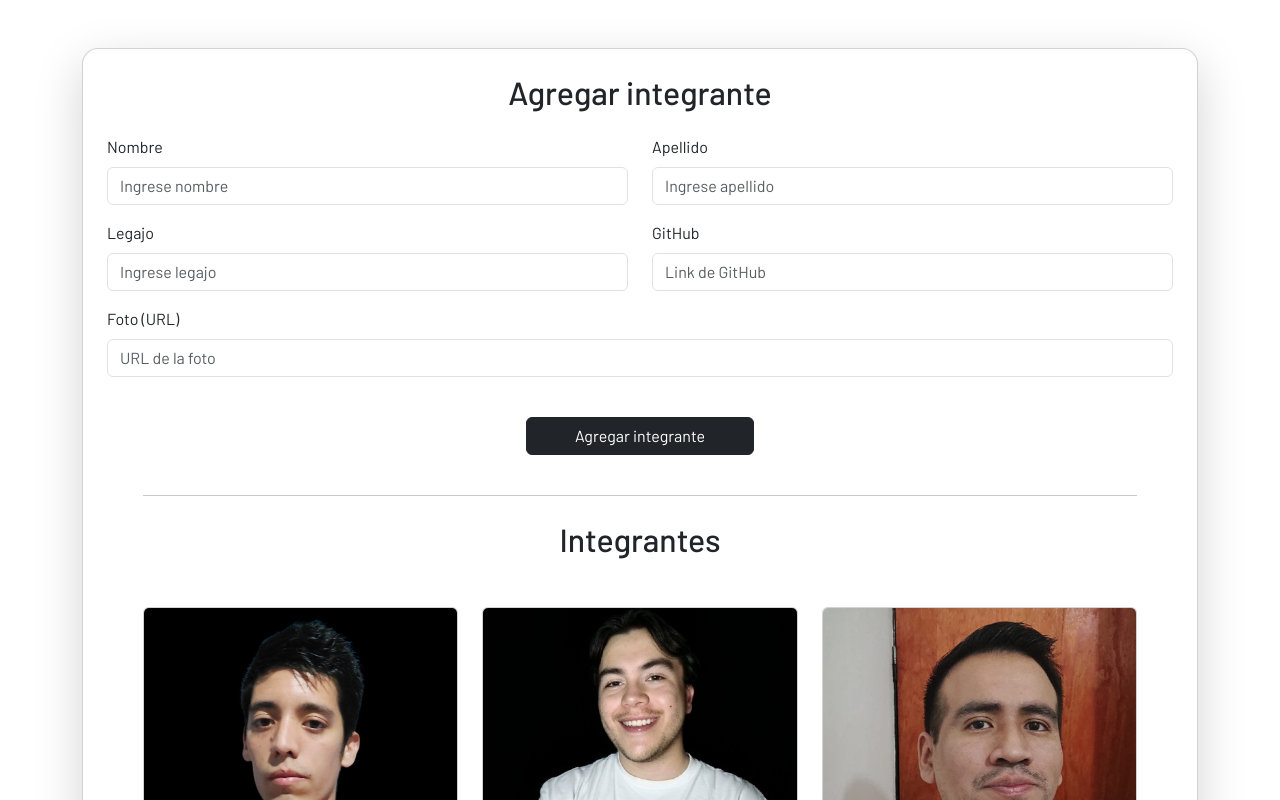
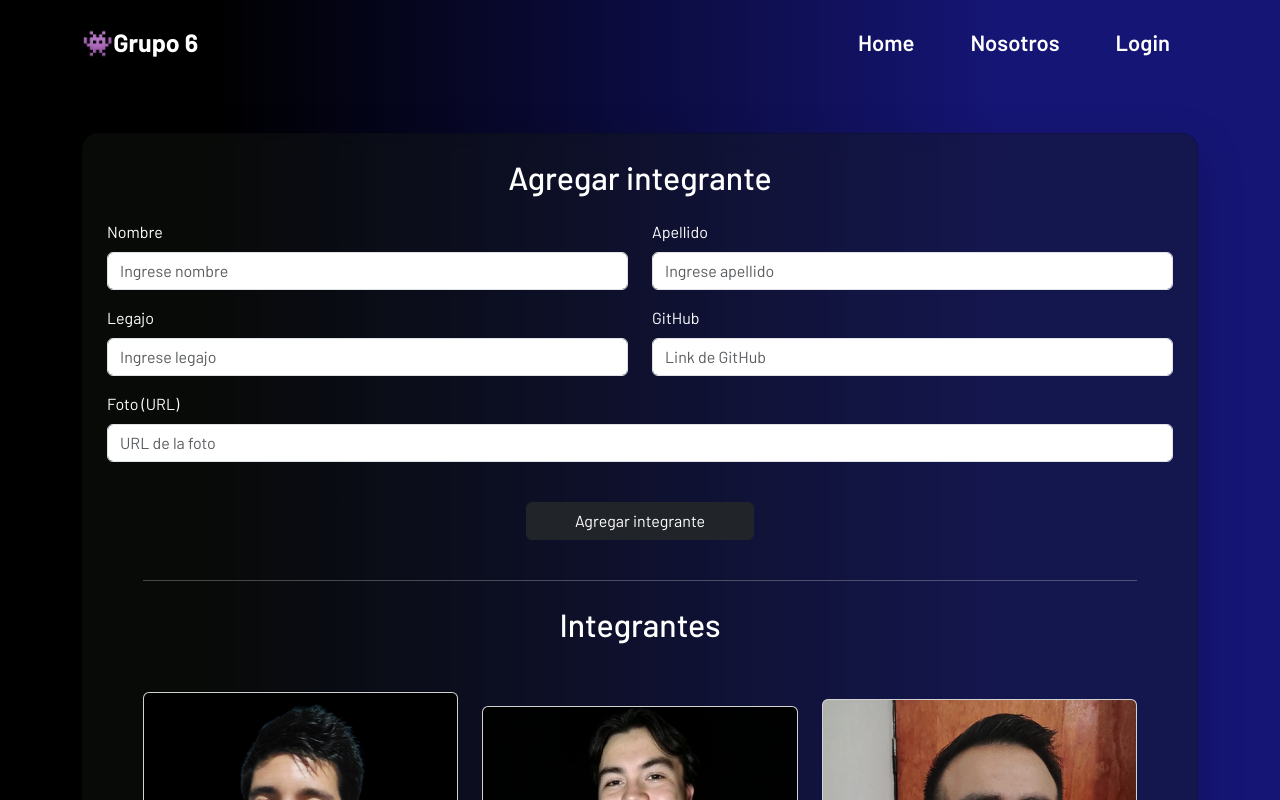
Before and after one commit to MaxiSama12/TP2_Programacion_Grupo_6, a React (Create React App) app: page /nosotros in a window 1280 px wide. Shown: the top 800 px of the page. Built offline with nearby package versions, Linux system fonts and the light colour scheme.

Commit message:
coherencia de estilos entre nav y pag principal

```diff
--- a/src/App.js
+++ b/src/App.js
@@ -1,4 +1,6 @@
 import Main from "./components/Main";
+import Header from "./components/Header"
+import Footer from "./components/Footer"
 import "./styles/App.css";
 import "bootstrap/dist/css/bootstrap.min.css";
 
@@ -57,7 +59,9 @@ function App() {
   ];
   return (
     <>
+      <Header />
       <Main integrantes={integrantes} />
+      <Footer />
     </>
   );
 }
--- a/src/components/Main.jsx
+++ b/src/components/Main.jsx
@@ -1,6 +1,7 @@
 import React, { useState } from "react";
 import Nosotros from "./Nosotros";
 import "bootstrap/dist/css/bootstrap.min.css";
+import "../styles/main.css"
 
 function Main({ integrantes }) {
   const [equipo, setEquipo] = useState(integrantes);
@@ -26,8 +27,8 @@ function Main({ integrantes }) {
   };
 
   return (
-    <div className="container my-5">
-      <div className="card shadow-lg p-4 rounded-4">
+    <div className="container my-5 ">
+      <div className="card shadow-lg p-4 rounded-4 cont-principal">
         <h2 className="text-center mb-4">Agregar integrante</h2>
         <form onSubmit={handleSubmit}>
           <div className="row">
--- a/src/styles/App.css
+++ b/src/styles/App.css
@@ -1,6 +1,4 @@
-
-@import url('https://fonts.googleapis.com/css2?family=Barlow:ital,wght@0,100;0,200;0,300;0,400;0,500;0,600;0,700;0,800;0,900;1,100;1,200;1,300;1,400;1,500;1,600;1,700;1,800;1,900&display=swap');
-
+@import url("https://fonts.googleapis.com/css2?family=Barlow:ital,wght@0,100;0,200;0,300;0,400;0,500;0,600;0,700;0,800;0,900;1,100;1,200;1,300;1,400;1,500;1,600;1,700;1,800;1,900&display=swap");
 
 * {
   padding: 0;
@@ -8,3 +6,11 @@
   box-sizing: border-box;
   font-family: "Barlow", sans-serif;
 }
+
+body {
+  background: linear-gradient(
+    90deg,
+    rgba(0, 0, 0, 1) 16%,
+    rgba(21, 21, 117, 1) 78%
+  );
+}
--- a/src/styles/Header.css
+++ b/src/styles/Header.css
@@ -1,6 +1,10 @@
 .header {
   background: #000000;
-background: linear-gradient(90deg, rgba(0, 0, 0, 1) 16%, rgba(21, 21, 117, 1) 78%);
+  background: linear-gradient(
+    90deg,
+    rgba(0, 0, 0, 1) 16%,
+    rgba(21, 21, 117, 1) 78%
+  );
 }
 
 .nav {
@@ -23,21 +27,20 @@ background: linear-gradient(90deg, rgba(0, 0, 0, 1) 16%, rgba(21, 21, 117, 1) 78
   margin: 0 20px;
 }
 
-.links::after{
-    content: '';
+.links::after {
+  content: "";
   position: absolute;
   left: 0;
   bottom: -0px;
   width: 100%;
   height: 3px;
   background: white;
-    transform: scaleX(0) ;
-    transform-origin:right;
-    transition: transform .3s;
+  transform: scaleX(0);
+  transform-origin: right;
+  transition: transform 0.3s;
 }
 
 .links:hover::after {
-    transform-origin:left ;
-    transform: scaleX(1) ;
-
+  transform-origin: left;
+  transform: scaleX(1);
 }
--- /dev/null
+++ b/src/styles/main.css
@@ -0,0 +1,6 @@
+.cont-principal{
+    background: rgba(22, 25, 22, 0.4);
+    backdrop-filter: blur(10px);
+    -webkit-backdrop-filter: blur(10px);
+    color: white;
+}
```
Lines whose indentation alone changed are shown as unchanged.
